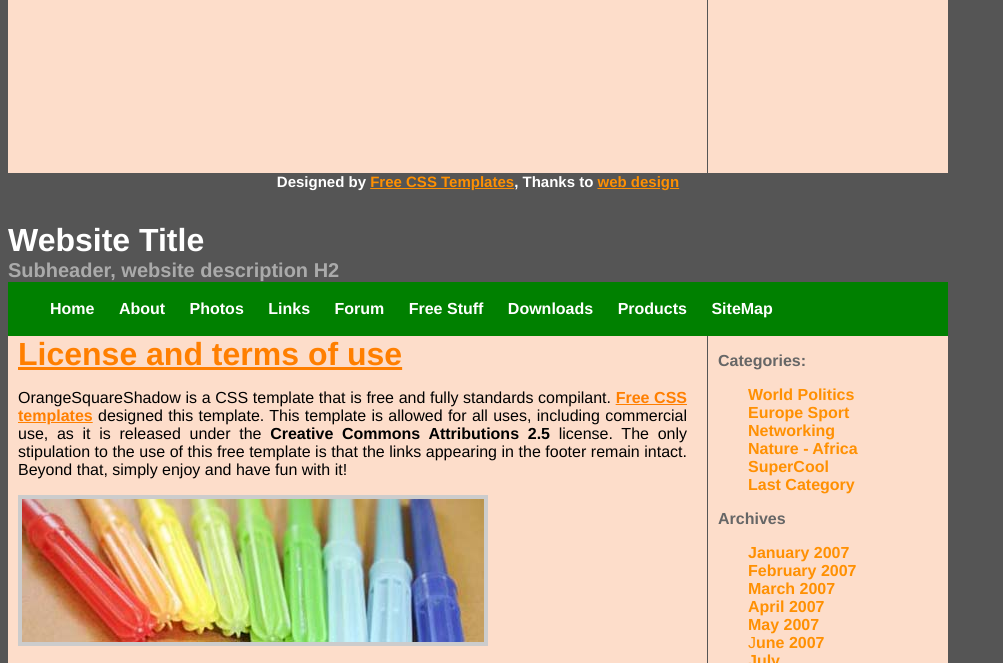
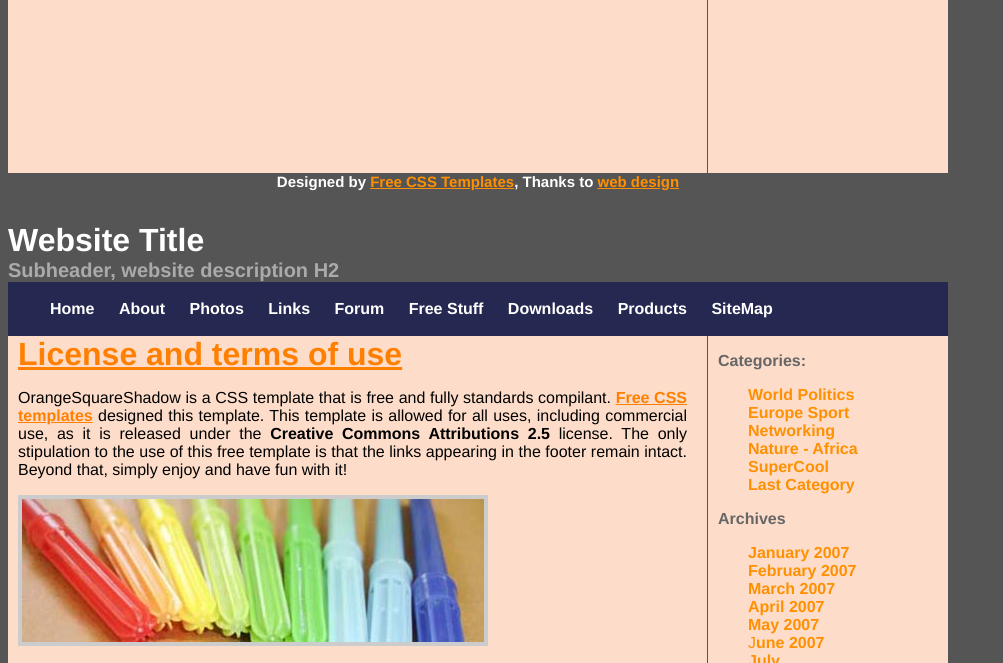
Before and after one commit to Guillo7799/Prueba-Fundamentos, a plain HTML site: page index.html in a window 1280 px wide. Shown: the part 586-1249 px from the top of the page, without its empty margins (0-1003 px from the left). Drawn offline with Linux system fonts and the light colour scheme.

Commit message:
Update index.css
Cambio en Nav antes que en header

```diff
--- a/css/index.css
+++ b/css/index.css
@@ -33,7 +33,7 @@ h3 a{
 	float: left;
 }
 nav{
-	background-color: green;
+	background-color: #252850;
 	padding: 2px 2px;
 }
 nav ul li a{
```
